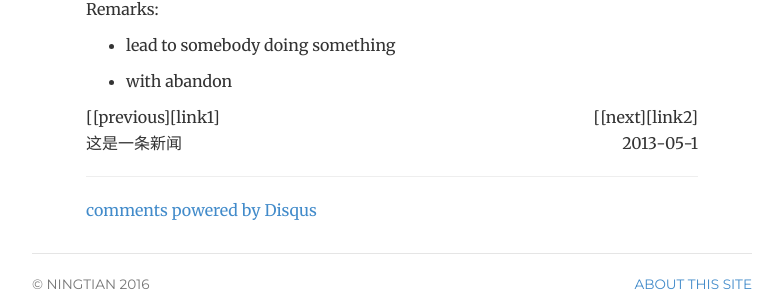
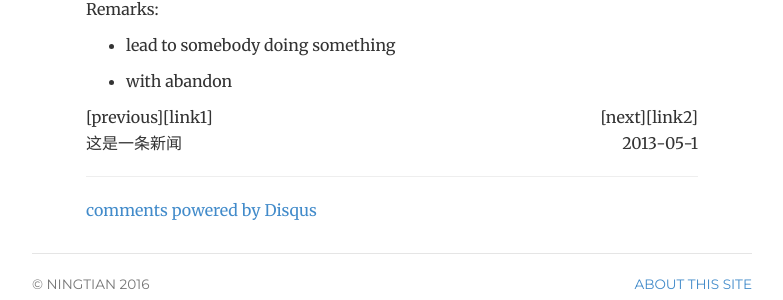
Before and after one commit to ningtian/ningtian.github.io, a Jekyll site: the page built from _posts/2016-05-24- americans-are-increasingly-addicted-to-opioids.md, in a window 1280 px wide. Shown: the part 657-957 px from the top of the page, without its empty margins (248-1031 px from the left). Built offline with Jekyll 4.4.1, drawn with Linux system fonts in a browser that asks for light colours; comment, search, counter and statistics services are not loaded.

Commit message:
Update 2016-05-24- americans-are-increasingly-addicted-to-opioids.md

```diff
--- a/_posts/2016-05-24- americans-are-increasingly-addicted-to-opioids.md
+++ b/_posts/2016-05-24- americans-are-increasingly-addicted-to-opioids.md
@@ -22,7 +22,7 @@ Remarks:
 
 
 
-<div><div style="float: left;">[[previous][link1]</div><div style="float: right">[[next][link2]</div><div style="clear: both;"></div></div>
+<div><div style="float: left;">[previous][link1]</div><div style="float: right">[next][link2]</div><div style="clear: both;"></div></div>
 
 <div style="position: relative;"><div>这是一条新闻</div><div style="position: absolute; right: 0px; top: 0px;">2013-05-1</div></div>
 
```
